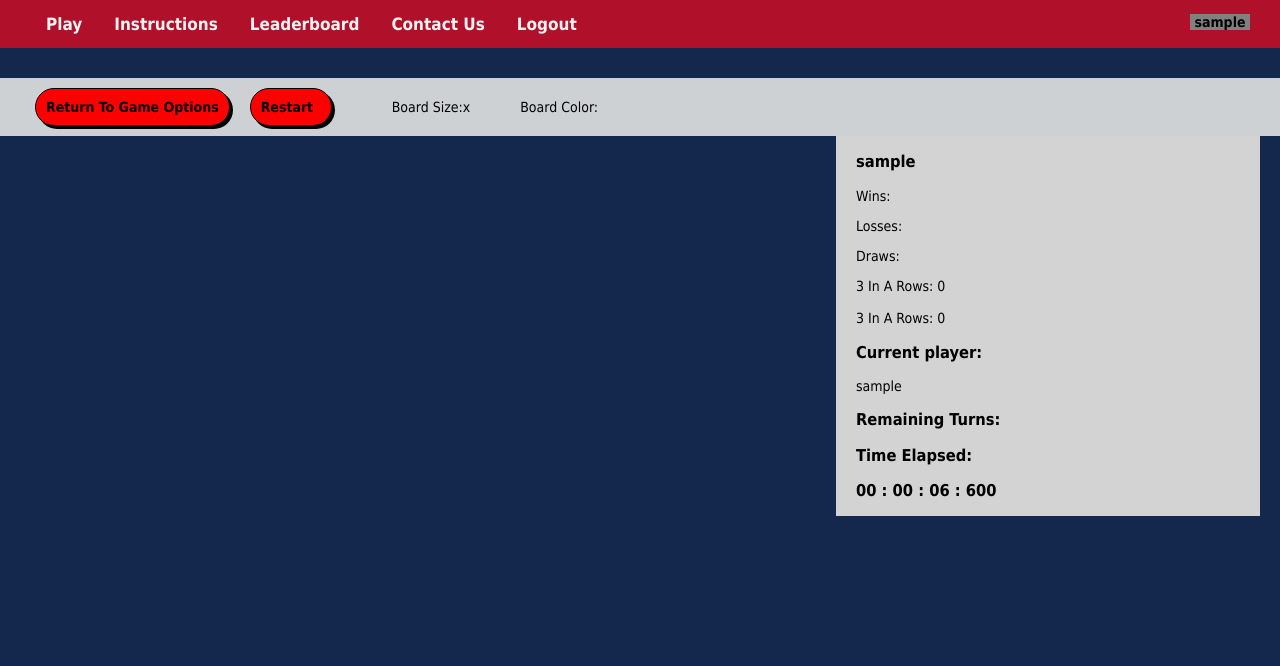
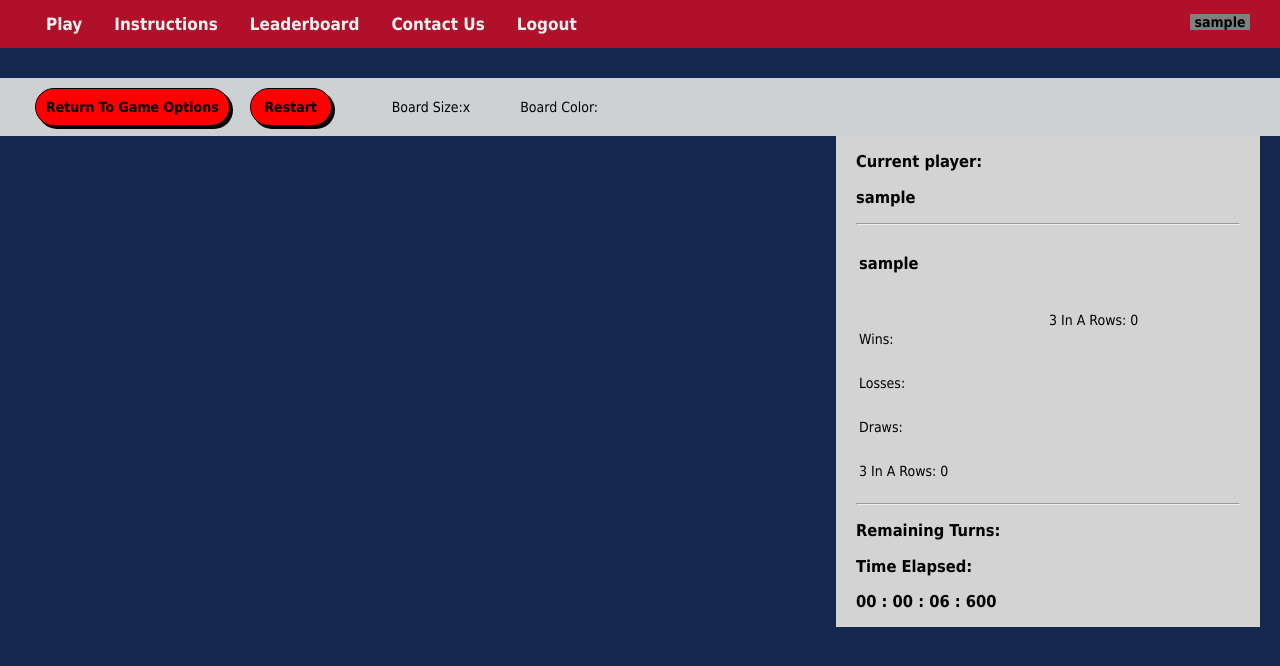
Before and after one commit to julietaMendez/CSCI-130-Connect-4, a PHP site: page /CSCI-130-Connect-4/connect4.php in a window 1280 px wide. Shown: the top 666 px of the page. Run offline with PHP 8.4, Linux system fonts and the light colour scheme; the visitor is signed in with stand-in values (Sample User, id 1).

Commit message:
updated leaderboard to sort by most wins onload. finished css for connect4.php game page

```diff
--- a/game/chip.css
+++ b/game/chip.css
@@ -72,7 +72,26 @@
   border-radius: 30px;
 }
 
+#players_tbl{
+  width: 100%;
+}
+
+.row {
+  display:flex;
+  flex-direction:row;
+
+}
+
+.row td{
+  display:flex;
+  flex-direction:column;
+  text-align: start;
+  width:50%;
+
+}
+
 .btn{
+  text-align: center;
   margin: 10px;
   padding:10px;
   border-radius: 30px;
@@ -104,6 +123,7 @@
   align-items: center;
   font-size: 2em;
 }
+
 
 .show_popup:hover{
   font-weight: bolder;
--- a/game/connect4.js
+++ b/game/connect4.js
@@ -424,10 +424,12 @@
     curr_player.innerHTML = p1_name;
     curr_player.classList = "";
     curr_player.classList.add(player1_color);
+    curr_player.classList.add("btn");
   } else {
     curr_player.innerHTML = p2_name;
     curr_player.classList = "";
     curr_player.classList.add(player2_color);
+    curr_player.classList.add("btn");
   }
   // ternary to alternate players
   player_id == 1 ? (player_id = 0) : (player_id = 1);
--- a/game/connect4.php
+++ b/game/connect4.php
@@ -33,24 +33,33 @@
                     ?>
                 </div>
         </div>
-
         <div class="display">
             <!-- player 1 Info -->
+            <table id="players_tbl">
+                <tr>
+                    <h3>Current player: </h3>
+                    <h3 id="curr_player"><?php echo $_SESSION['username'];?></h3>
+                    <hr>
+                </tr>
+                <tr class="row">
+                    <!-- Player 1 Info -->
+                    <td>
                         <h3 id="p1_name"><?php echo $_SESSION['username'];?></h3>
                         <p id="p1_color"><?php echo json_decode($_SESSION["player1"])->chip_color; ?> </p>
                         <p>Wins: <?php echo json_decode($_SESSION["player1"])->win; ?></p>
                         <p>Losses: <?php echo json_decode($_SESSION["player1"])->lose; ?></p>
                         <p>Draws: <?php echo json_decode($_SESSION["player1"])->draw; ?></p>
                         <p id="p1_3_in_a_row">3 In A Rows: 0</p>
-
+                    </td>
+                    <td>
                         <!-- Player 2 Info -->
                         <h3 id="p2_name"><?php echo json_decode($_SESSION["player2"])->username?></h3>
                         <p id="p2_color"><?php echo json_decode($_SESSION["player2"])->chip_color; ?> </p>
                         <p id="p2_3_in_a_row">3 In A Rows: 0</p>
-
-            <h3>Current player: </h3>
-            <p id="curr_player"><?php echo $_SESSION['username'];?></p>
-
+                    </td>
+                </tr>
+            </table>
+            <hr>
             <h3>Remaining Turns:</h3>
             <p id="empties"><?php echo json_decode($_SESSION["board"])->empty_spaces?></p>
 
@@ -59,9 +68,7 @@
                 00 : 00 : 00 : 000
             </div>
         </div>
-
             <table id="connect_4_table"></table>
-            <!-- <div id="display"></div> -->
         <script src="connect4.js"></script>
     </body>
 </html>
```
Also changed, not shown: leaderboard/leader_sort.js (+15 -0 lines), leaderboard/leaderboard.css (+3 -7 lines), leaderboard/leaderboard_page.php (+7 -13 lines), login/login_register_page.php (+0 -7 lines). Lines whose indentation alone changed are shown as unchanged.
